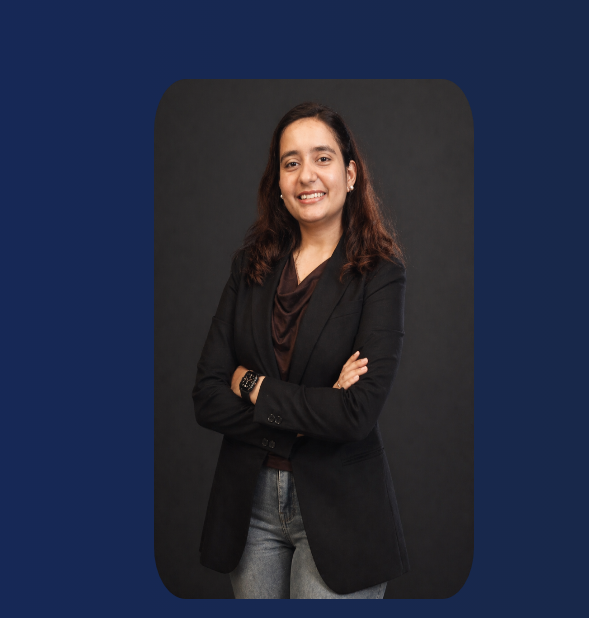
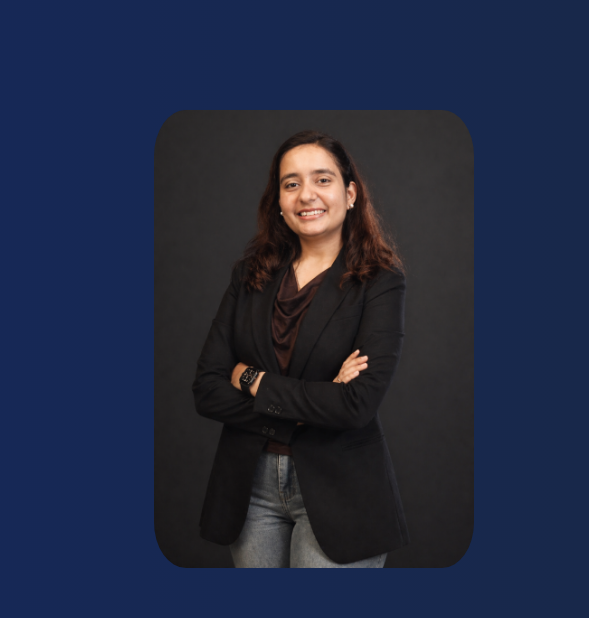
Before and after one commit to sharmanehu/portfolio, a plain HTML site: page index.html in a window 1280 px wide. Shown: the part 84-702 px from the top of the page, 691-1280 px from the left. Drawn offline with nearby package versions, Linux system fonts and the light colour scheme.

Commit message:
added
added

```diff
--- a/style.css
+++ b/style.css
@@ -105,7 +105,8 @@ span{
 }
 .home-img img{
     width: 25vw;
-    height: 65vh;
+    max-width: 100%;
+    height: auto;
     border-top-left-radius: 10% 10%;
     border-top-right-radius: 10% 10%;
     border-bottom-left-radius: 10% 10%;
```
